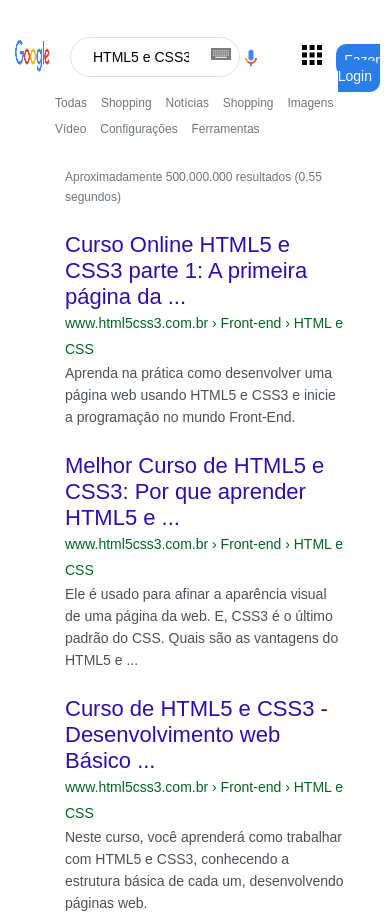
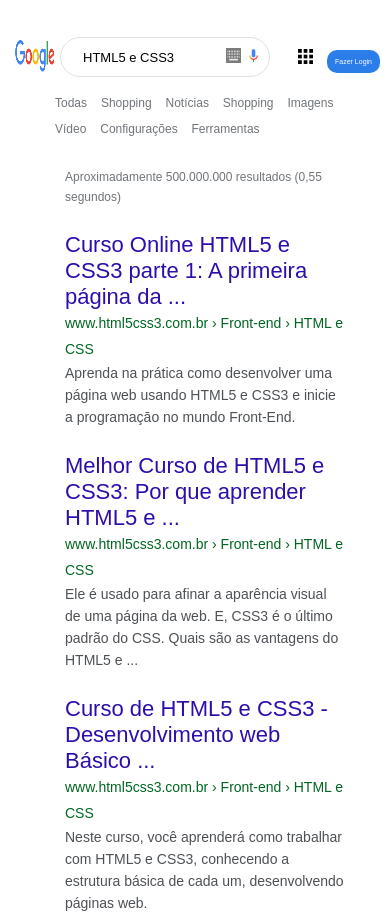
Before and after one commit to diegorafaelvieira/google-resultados, a plain HTML site: page index.html in a window 390 px wide. Shown: the top 917 px of the page. Drawn offline with Linux system fonts and the light colour scheme.

Commit message:
update mobile

```diff
--- a/css/style.css
+++ b/css/style.css
@@ -833,26 +833,37 @@ ul {
   }
 
   .logo {
-    width: 35px;
+    width: 40px;
     margin-left: 5px;
   }
 
   .busca {
-    width: 170px;
-    margin-left: 65px;
+    width: 210px; /*160*/
+    margin-left: 55px;
   }
 
   .pesquisa input {
-    width: 100px;
+    width: 125px; /*75*/
+    font-size: 13px;
   }
 
   .mic,
   .teclado {
-    margin-right: 10px;
+    margin-right: 5px;
+    width: 15px;
+    height: 15px;
   }
 
   .topo_direita img {
-    margin-left: -40px;
+    margin-left:-25px;
+    margin-top: 4px;
+    width: 15px;
+    height: auto;
+  }
+
+  .topo_direita a {
+    font-size: 7px;
+    margin-left: 10px;
   }
 
   .menu {
```
